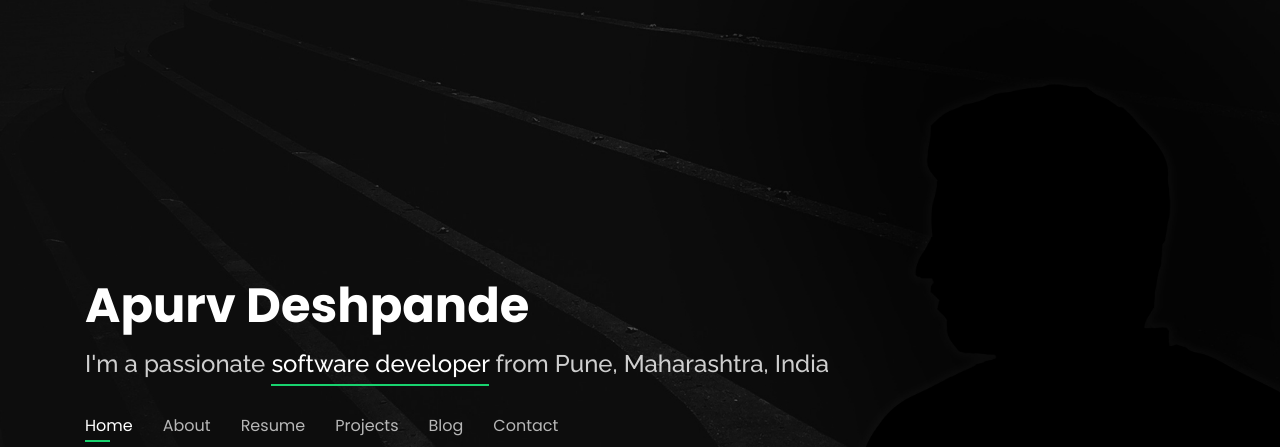
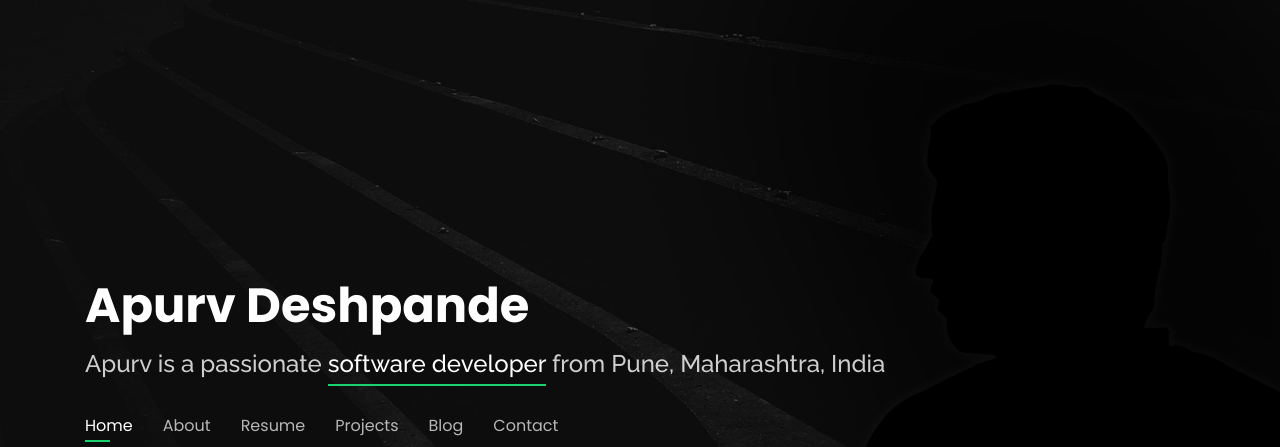
Before and after one commit to 24apurv/portfolio, a plain HTML site: page index.html in a window 1280 px wide. Shown: the top 447 px of the page. Drawn offline with nearby package versions, Linux system fonts and the light colour scheme.

Commit message:
Update index.html

```diff
--- a/index.html
+++ b/index.html
@@ -6,7 +6,7 @@
   <meta content="width=device-width, initial-scale=1.0" name="viewport">
 
   <title>Apurv Deshpande</title>
-  <meta content="" name="description">
+  <meta content="This is the personal pertfolio of Apurv Deshpande" name="description">
   <meta content="resume, portfolio, developer" name="keywords">
 
   <!-- Favicons -->
@@ -44,7 +44,7 @@
       <h1><a href="index.html">Apurv Deshpande</a></h1>
       <!-- Uncomment below if you prefer to use an image logo -->
       <!-- <a href="index.html" class="mr-auto"><img src="assets/img/logo.png" alt="" class="img-fluid"></a> -->
-      <h2>I'm a passionate <span>software developer</span> from Pune, Maharashtra, India</h2>
+      <h2>Apurv is a passionate <span>software developer</span> from Pune, Maharashtra, India</h2>
 
       <nav class="nav-menu d-none d-lg-block">
         <ul>
```
